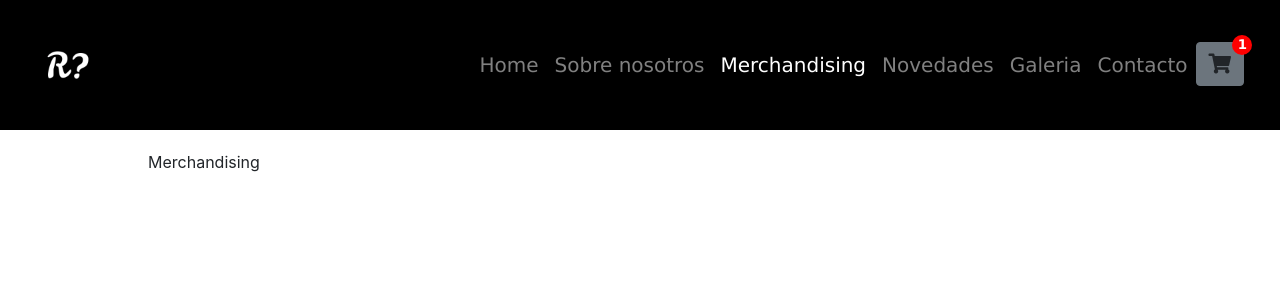
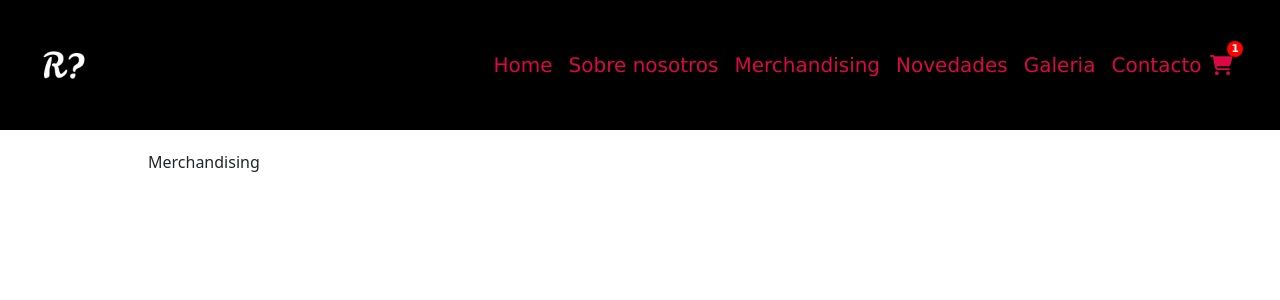
Before and after one commit to fpiedrasanta/48585-piedrasanta-react, a React (Create React App) app: page / in a window 1280 px wide. Shown: the top 300 px of the page. Built offline with nearby package versions, Linux system fonts and the light colour scheme.

Commit message:
bootstrap

```diff
--- a/package.json
+++ b/package.json
@@ -3,9 +3,13 @@
   "version": "0.1.0",
   "private": true,
   "dependencies": {
+    "@fortawesome/fontawesome-svg-core": "^6.4.0",
+    "@fortawesome/free-solid-svg-icons": "^6.4.0",
+    "@fortawesome/react-fontawesome": "^0.2.0",
     "@testing-library/jest-dom": "^5.16.5",
     "@testing-library/react": "^13.4.0",
     "@testing-library/user-event": "^13.5.0",
+    "bootstrap": "^5.2.3",
     "react": "^18.2.0",
     "react-dom": "^18.2.0",
     "react-scripts": "5.0.1",
--- a/public/index.html
+++ b/public/index.html
@@ -5,22 +5,6 @@
     <meta http-equiv="X-UA-Compatible" content="IE=edge">
     <meta name="viewport" content="width=device-width, initial-scale=1.0">
     <link rel="shortcut icon" href="./favicon.ico" type="image/x-icon">
-
-    <!--Bootstrap 4-->
-    <link rel="stylesheet"
-          href="https://cdn.jsdelivr.net/npm/bootstrap@4.0.0/dist/css/bootstrap.min.css"
-          integrity="sha384-Gn5384xqQ1aoWXA+058RXPxPg6fy4IWvTNh0E263XmFcJlSAwiGgFAW/dAiS6JXm"
-          crossorigin="anonymous">
-
-    <!-- Iconos-->
-    <link rel="stylesheet"
-          href="https://use.fontawesome.com/releases/v5.15.4/css/all.css"
-          integrity="sha384-DyZ88mC6Up2uqS4h/KRgHuoeGwBcD4Ng9SiP4dIRy0EXTlnuz47vAwmeGwVChigm"
-          crossorigin="anonymous">
-
-    <!--FUENTES-->
-    <link rel="preconnect" href="https://fonts.googleapis.com">
-    <link rel="preconnect" href="https://fonts.gstatic.com" crossorigin>
 
     <title>Regrets?</title>
 
--- a/src/components/CartWidget/CartWidget.css
+++ b/src/components/CartWidget/CartWidget.css
@@ -4,15 +4,15 @@
 
 #cantidad_carrito {
     position: absolute;
-    top: -20%;
-    right: -20%;
+    top: -10%;
+    right: -50%;
     background: red;
-    width: 20px;
-    height: 20px;
+    width: 16px;
+    height: 16px;
     display: flex;
     justify-content: center;
     align-items: center;
     color: white;
     padding: 2px;
-    font-size: 10pt;
+    font-size: 8pt;
 }
--- a/src/components/CartWidget/CartWidget.jsx
+++ b/src/components/CartWidget/CartWidget.jsx
@@ -1,13 +1,14 @@
 import React from 'react'
 import './CartWidget.css'
 
+import { FontAwesomeIcon } from '@fortawesome/react-fontawesome';
+import { faShoppingCart } from '@fortawesome/free-solid-svg-icons';
+
 export const CartWidget = () => {
   return (
-    <li className="nav-item " >
-      <a id="boton_carrito" className="btn btn-secondary">
-        <i className="fas fa-shopping-cart fa-1x"></i>
-        <span id="cantidad_carrito" className="badge rounded-circle">1</span>
-      </a>
-    </li>
+    <a href="index.html" className="navbar-brand" id="boton_carrito">
+      <FontAwesomeIcon icon={faShoppingCart} className="mr-2" />
+      <span id="cantidad_carrito" className="badge rounded-circle">1</span>
+    </a>
   )
 }
--- a/src/components/NavBar/NavBar.jsx
+++ b/src/components/NavBar/NavBar.jsx
@@ -1,5 +1,9 @@
 import React from 'react';
 import './NavBar.css'
+
+import 'bootstrap/dist/css/bootstrap.min.css';
+import 'bootstrap/dist/js/bootstrap.bundle.min.js';
+
 import { CartWidget } from '../CartWidget/CartWidget'
 
 export const NavBar = () => {
@@ -7,30 +11,24 @@ export const NavBar = () => {
     <div className="menu">
       <div className="menu-content">
         <nav className="navbar navbar-expand-lg navbar-dark bg-dark">
+          <div className="container-fluid">
             <a className="navbar-brand" href="index.html">
-            <img src="./android-chrome-192x192.png" alt="Logo del juego" />
+              <img src="android-chrome-192x192.png" alt="Logo" />
             </a>
-
-          <button className="navbar-toggler"
-                  type="button"
-                  data-toggle="collapse"
-                  data-target="#navbar_menu"
-                  aria-controls="navbar_menu"
-                  aria-expanded="false"
-                  aria-label="Ver menú">
+            <button className="navbar-toggler" type="button" data-bs-toggle="collapse" data-bs-target="#navbarNav" aria-controls="navbarNav" aria-expanded="false" aria-label="Toggle navigation">
               <span className="navbar-toggler-icon"></span>
             </button>
 
-          <div className="collapse navbar-collapse" id="navbar_menu">
-            <ul className="navbar-nav ml-auto">
-              <li className="nav-item">
+            <div className="collapse navbar-collapse" id="navbarNav">
+              <ul className="navbar-nav ms-auto">
+                <li className="nav-item active">
                   <a className="nav-link" href="index.html">Home</a>
                 </li>
                 <li className="nav-item">
                   <a className="nav-link" href="sobre-nosotros.html">Sobre nosotros</a>
                 </li>
-              <li className="nav-item active">
-                <a className="nav-link" href="merchandising.html">Merchandising <span className="sr-only">(current)</span></a>
+                <li className="nav-item">
+                  <a className="nav-link" href="merchandising.html">Merchandising</a>
                 </li>
                 <li className="nav-item">
                   <a className="nav-link" href="novedades.html">Novedades</a>
@@ -41,8 +39,10 @@ export const NavBar = () => {
                 <li className="nav-item">
                   <a className="nav-link" href="contacto.html">Contacto</a>
                 </li>
+              </ul>
+            </div>
+
             <CartWidget />
-            </ul>
           </div>
         </nav>
       </div>
```
Also changed, not shown: 1 other file (tests, documents, lock files or other folders). Lines whose indentation alone changed are shown as unchanged.
